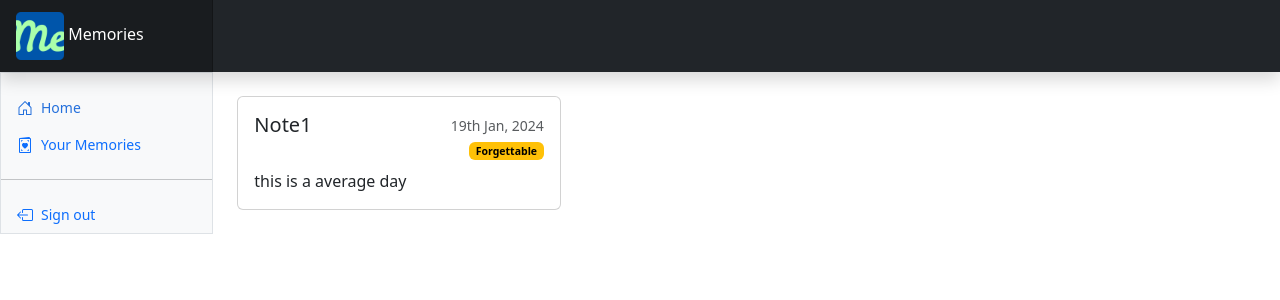
After one commit to Eyuvaraj/Order_Taker, a Flask app: template templates/user/user_memories.html in a window 1280 px wide. The commit adds this page. Shown: the top 300 px of the page. Run offline with Flask 3, Linux system fonts and the light colour scheme; the template is opened without the code that fills it: values that come from a table or form of the project are taken from there, others are empty.

Commit message:
user memories controllers and views

```diff
--- a/templates/admin/admin_dashboard.html
+++ b/templates/admin/admin_dashboard.html
@@ -1,7 +1,7 @@
 {% extends "./base.html" %}
 
 {% block head %}
-<title>My Memory</title>
+<title>Memories</title>
 <link rel="stylesheet" href="{{ url_for('static', filename='styles/dashboard.css') }}">
 {% endblock %}
 
@@ -9,7 +9,7 @@
 <header class="navbar sticky-top bg-dark flex-md-nowrap p-0 shadow" data-bs-theme="dark">
     <a class="navbar-brand col-md-3 col-lg-2 me-0 px-3 fs-6" href="#">
         <img src="{{ url_for('static', filename='assets/waiter.png') }}" height="48" width="48">
-        My Memory | Admin
+        Memories | Admin
     </a>
 </header>
 
--- a/templates/index.html
+++ b/templates/index.html
@@ -1,7 +1,7 @@
 {% extends "base.html" %}
 
 {% block head %}
-<title>My Memory</title>
+<title>Memories</title>
 <link rel="stylesheet" href="{{ url_for('static', filename='styles/cover.css') }}">
 {% endblock %}
 
@@ -13,7 +13,7 @@
     <header class="mb-auto">
       <div>
         <a href="{{ url_for('index') }}" style="text-decoration: none;">
-          <h3 class="float-md-start mb-0">My Memory</h3>
+          <h3 class="float-md-start mb-0">Memories</h3>
         </a>
         <nav class="nav nav-masthead justify-content-center float-md-end">
           <a class="nav-link btn" href="{{ url_for('login') }}">login</a>
@@ -25,7 +25,7 @@
     <main class="px-3">
       {% block main %}
       <img class="mb-4" src="{{ url_for('static', filename='assets/family.png') }}">
-      <h1>My Memory</h1>
+      <h1>Memories</h1>
       <p class="lead">A simple web application to save and lookback at your memories</p>
       {% endblock %}
     </main>
--- a/templates/user/user_dashboard.html
+++ b/templates/user/user_dashboard.html
@@ -1,42 +1,25 @@
 {% extends "./base.html" %}
 
 {% block head %}
-<title>My Memory</title>
+<title>Memories</title>
 <link rel="stylesheet" href="{{ url_for('static', filename='styles/dashboard.css') }}">
 {% endblock %}
 
 {% block body %}
 <header class="navbar sticky-top bg-dark flex-md-nowrap p-0 shadow" data-bs-theme="dark">
-    <a class="navbar-brand col-md-3 col-lg-2 me-0 px-3 fs-6" href="#">
-        <img src="{{ url_for('static', filename='assets/waiter.png') }}" height="48" width="48">
-        My Memory
+    <a class="navbar-brand col-md-3 col-lg-2 me-0 px-3 fs-6" href="{{ url_for('user.user_dashboard') }}">
+        <img src="{{ url_for('static', filename='assets/logo.png') }}" height="48" width="48">
+        Memories
     </a>
 </header>
 
 <div class="container-fluid">
-
-    <script src="https://code.jquery.com/jquery-3.6.4.min.js"></script>
-    <script>
-        $(document).ready(function () {
-            var customizationCounter = 1;
-
-            $("#addCustomization").on("click", function () {
-                var newFields = '<div class="col-6"><input type="text" name="key' + customizationCounter + '" class="form-control"></div>' +
-                    '<div class="col-6"><input type="text" name="value' + customizationCounter + '" class="form-control"></div>';
-
-                $("#customizationFields").append(newFields);
-
-                customizationCounter++;
-            });
-        });
-    </script>
-
     <div class="row">
         <div class="sidebar border border-right col-md-3 col-lg-2 p-0 bg-body-tertiary">
             <div class="offcanvas-md offcanvas-end bg-body-tertiary" tabindex="-1" id="sidebarMenu"
                 aria-labelledby="sidebarMenuLabel">
                 <div class="offcanvas-header">
-                    <h5 class="offcanvas-title" id="sidebarMenuLabel">Company name</h5>
+                    <h5 class="offcanvas-title" id="sidebarMenuLabel">Eyuvaraj</h5>
                     <button type="button" class="btn-close" data-bs-dismiss="offcanvas" data-bs-target="#sidebarMenu"
                         aria-label="Close"></button>
                 </div>
@@ -54,15 +37,16 @@
                             </a>
                         </li>
                         <li class="nav-item">
-                            <a class="nav-link d-flex align-items-center gap-2" href="#">
+                            <a class="nav-link d-flex align-items-center gap-2"
+                                href="{{ url_for('user.user_memories') }}">
                                 <svg xmlns="http://www.w3.org/2000/svg" width="16" height="16" fill="currentColor"
-                                    class="bi bi-bag-check" viewBox="0 0 16 16">
+                                    class="bi bi-valentine2" viewBox="0 0 16 16">
+                                    <path
+                                        d="M8 6.493c1.664-1.711 5.825 1.283 0 5.132-5.825-3.85-1.664-6.843 0-5.132M4.25 3a.25.25 0 0 0-.25.25v1.5a.25.25 0 0 0 .5 0V3.5h1.25a.25.25 0 0 0 0-.5zm6 0a.25.25 0 1 0 0 .5h1.25v1.25a.25.25 0 1 0 .5 0v-1.5a.25.25 0 0 0-.25-.25zM4.5 12.25a.25.25 0 1 0-.5 0v1.5c0 .138.112.25.25.25h1.5a.25.25 0 0 0 0-.5H4.5zm7.5 0a.25.25 0 1 0-.5 0v1.25h-1.25a.25.25 0 1 0 0 .5h1.5a.25.25 0 0 0 .25-.25z" />
                                     <path fill-rule="evenodd"
-                                        d="M10.854 8.146a.5.5 0 0 1 0 .708l-3 3a.5.5 0 0 1-.708 0l-1.5-1.5a.5.5 0 0 1 .708-.708L7.5 10.793l2.646-2.647a.5.5 0 0 1 .708 0" />
-                                    <path
-                                        d="M8 1a2.5 2.5 0 0 1 2.5 2.5V4h-5v-.5A2.5 2.5 0 0 1 8 1m3.5 3v-.5a3.5 3.5 0 1 0-7 0V4H1v10a2 2 0 0 0 2 2h10a2 2 0 0 0 2-2V4zM2 5h12v9a1 1 0 0 1-1 1H3a1 1 0 0 1-1-1z" />
+                                        d="M2 1.994v-.042a1 1 0 0 1 .9-.995l9-.9A1 1 0 0 1 13 1a1 1 0 0 1 1 1v13a1 1 0 0 1-1 1H3a1 1 0 0 1-1-1zM3 2v13h10V2z" />
                                 </svg>
-                                Orders
+                                Your Memories
                             </a>
                         </li>
                     </ul>
@@ -86,10 +70,14 @@
         </div>
 
         <main class="col-md-9 ms-sm-auto col-lg-10 px-md-4">
-            <div
-                class="d-flex justify-content-between flex-wrap flex-md-nowrap align-items-center pt-3 pb-2 mb-3 border-bottom">
-                <h2 class="h2">Hi {{ user.username }}</h2>
-            </div>
+            {% block main %}
+            <span>
+                <div
+                    class="d-flex justify-content-between flex-wrap flex-md-nowrap align-items-center pt-3 pb-2 mb-3 border-bottom">
+                    <h2 class="h2">Hi {{ user.username }}</h2>
+                    <h4 class="text-end">{{ date }}</h4>
+                </div>
+            </span>
             <div class="card mb-3 border-light">
                 <div class="row g-0">
                     <div class="col-md-4">
@@ -97,15 +85,14 @@
                     </div>
                     <div class="col-md-8">
                         <div class="card-body">
-                            <h5 class="card-title">Discover Culinary Delights with Our Custom Catering Services</h5>
-                            <p class="card-text">Transform your events with our customized catering. Whether it's a
-                                corporate gathering, birthday, or special occasion,
-                                our chefs craft a menu to suit your preferences. From appetizers to desserts, we
-                                guarantee a delightful culinary
-                                experience.</p>
+                            <h3 class="card-title">Memories</h3>
+                            <p class="card-text">Capture and cherish life's moments effortlessly with MyMemories. Your
+                                personal diary in the digital age, where you can
+                                seamlessly document, revisit, and relive your most cherished memories. Start creating
+                                your story today!</p>
                             <div class="d-grid gap-2 col-10 mx-auto">
                                 <button class="btn btn-primary" type="button" data-bs-toggle="modal"
-                                    data-bs-target="#modal">Order Now</button>
+                                    data-bs-target="#modal">Memory Entry</button>
                             </div>
 
                             <div class="modal fade" id="modal" tabindex="-1" data-bs-backdrop="static"
@@ -113,32 +100,41 @@
                                 <div class="modal-dialog modal-dialog-centered modal-dialog-scrollable">
                                     <div class="modal-content">
                                         <div class="modal-header">
-                                            <h1 class="modal-title fs-5" id="modalLabel">Custom Order</h1>
+                                            <h1 class="modal-title fs-5" id="modalLabel">Memory Entry</h1>
                                             <button type="button" class="btn-close" data-bs-dismiss="modal"
                                                 aria-label="Close"></button>
                                         </div>
                                         <div class="modal-body">
                                             <form method="post">
-                                                <div class="row g-3" id="customizationFields">
-                                                    {% for item in questions %}
-                                                    <div class="col-6">
-                                                        <label for="item" class="form-label">{{ item }}</label>
-                                                    </div>
-                                                    <div class="col-6">
-                                                        <input type="text" id="item" name="{{ item }}"
+                                                <div class="row g-3">
+                                                    <div class="mb-3">
+                                                        <label for="memoryTitle" class="form-label">Title</label>
+                                                        <input name="memoryTitle" type="text" id="memoryTitle"
                                                             class="form-control">
                                                     </div>
-                                                    {% endfor %}
+                                                    <div class="mb-3">
+                                                        <label for="memory" class="form-label">A brief
+                                                            description of
+                                                            moments you don't want to forget.</label>
+                                                        <textarea name="memory" id="memory" class="form-control"
+                                                            rows="3"></textarea>
+                                                    </div>
+                                                    <div class="mb-3">
+                                                        <select name="rating" class="form-select">
+                                                            <option selected disabled>Select Rating</option>
+                                                            <option value="Fantastic">Fantastic</option>
+                                                            <option value="Good">Good</option>
+                                                            <option value="Ordinary">Ordinary</option>
+                                                            <option value="Forgettable">Forgettable</option>
+                                                            <option value="Tough Day">Tough Day</option>
+                                                        </select>
+                                                    </div>
                                                 </div>
-                                                <button type="button" class="btn btn-secondary btn-sm my-3"
-                                                    id="addCustomization">Add
-                                                    Customization</button>
-
-                                                <br>
                                                 <div class="modal-footer">
                                                     <button type="button" class="btn btn-secondary"
                                                         data-bs-dismiss="modal">Close</button>
-                                                    <button type="submit" class="btn btn-primary">Place Order</button>
+                                                    <button type="submit" class="btn btn-primary">Save
+                                                        Moments💖</button>
                                                 </div>
                                             </form>
                                         </div>
@@ -149,6 +145,7 @@
                     </div>
                 </div>
             </div>
+            {% endblock %}
         </main>
     </div>
 </div>
--- /dev/null
+++ b/templates/user/user_memories.html
@@ -0,0 +1,31 @@
+{% extends 'user/user_dashboard.html' %}
+
+{% block main %}
+<br>
+<div class="row row-cols-1 row-cols-md-3 g-4 mb-3">
+    <div class="col">
+        {% for memory in memories %}
+        <div class="card">
+            <div class="card-body">
+                <div class="row">
+                    <div class="col-6">
+                        <h5 class="card-title">{{ memory.note_heading }}</h5>
+                    </div>
+
+                    <div class="col-6 text-end">
+                        <p class="card-title">
+                            <small class="text-body-secondary"> {{ memory.date.strftime("%dth %b, %Y") }}
+                                <span class="badge text-bg-warning">
+                                    {{ memory.ratings }}
+                                </span>
+                            </small>
+                        </p>
+                    </div>
+                </div>
+                <p class="card-text">{{ memory.note }}</p>
+            </div>
+        </div>
+        {% endfor %}
+    </div>
+</div>
+{% endblock %}
```
Also changed, not shown: application/controllers/user.py (+25 -21 lines), application/models.py (+3 -9 lines), instance/data.sqlite3, static/assets/logo.png (added).
